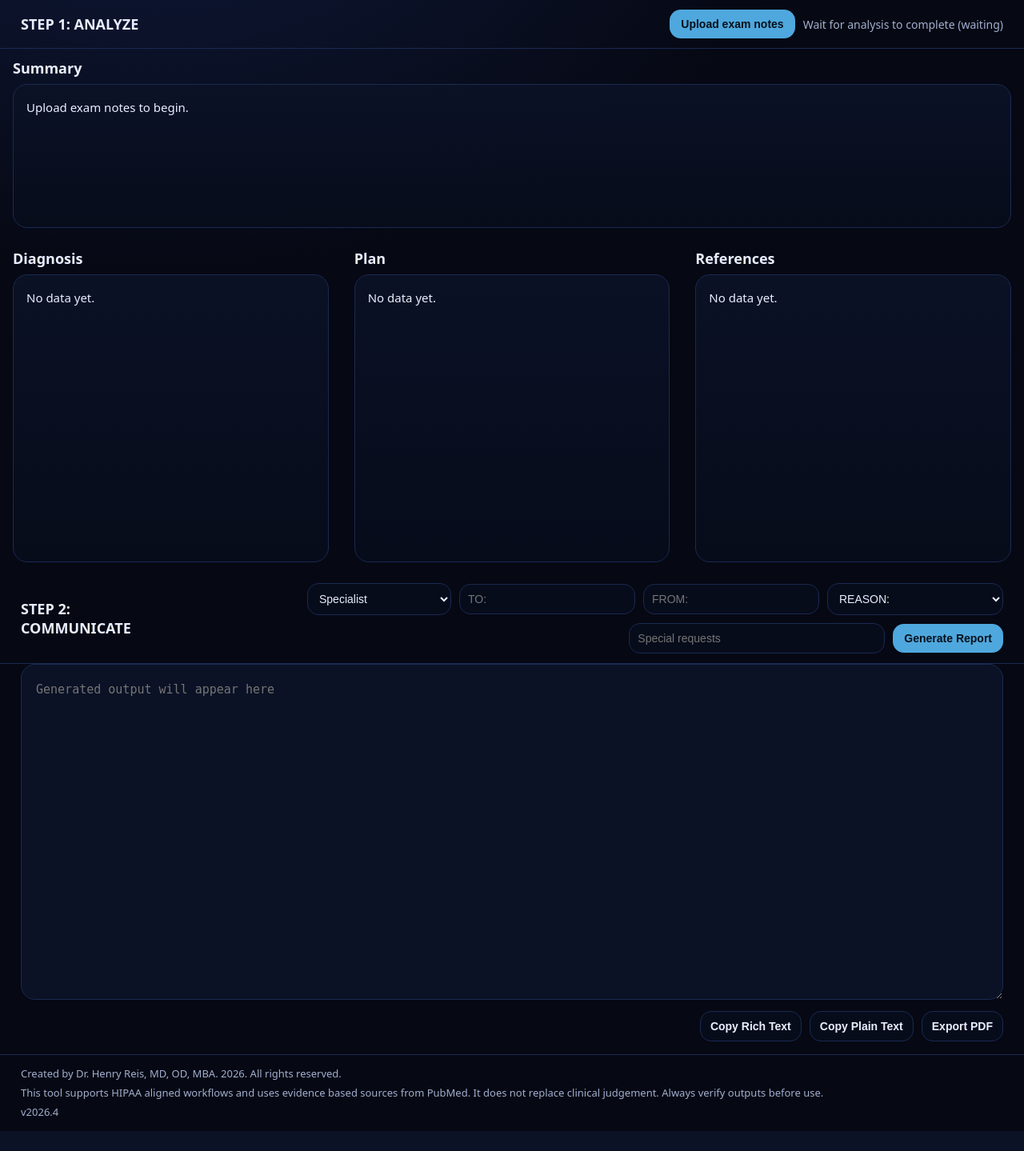
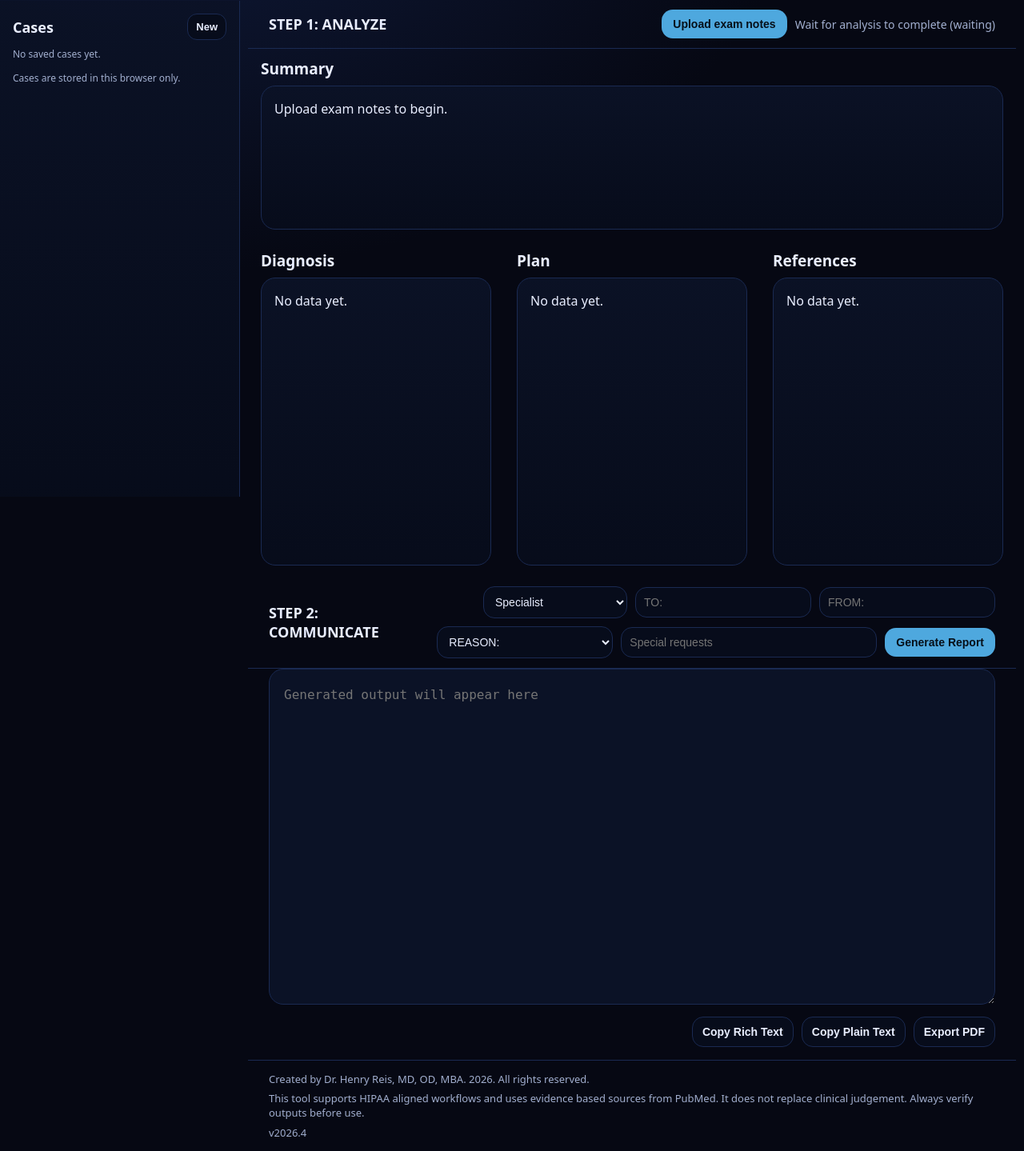
Before and after one commit to ai4doctors/eyedoc, a Flask app: page / in a window 1280 px wide. Shown: the part 179-1618 px from the top of the page at 80% size. Before the commit the page ends 1593 px from the top, so only its background shows below. Run offline with Flask 3, Linux system fonts and the light colour scheme.

Commit message:
Add files via upload

```diff
--- a/app.py
+++ b/app.py
@@ -19,9 +19,11 @@ except Exception:
 try:
     from reportlab.lib.pagesizes import letter as rl_letter
     from reportlab.pdfgen import canvas
+    from reportlab.lib.utils import ImageReader
 except Exception:
     canvas = None
     rl_letter = None
+    ImageReader = None
 
 APP_VERSION = os.getenv("APP_VERSION", "2026.4")
 
@@ -156,7 +158,9 @@ def pubmed_fetch_for_terms(terms: List[str], max_items: int = 12) -> List[Dict[s
         if t and t.lower() not in [x.lower() for x in uniq_terms]:
             uniq_terms.append(t)
     if not uniq_terms:
-        return []
+        # Fallback to a broad ophthalmology evidence search to ensure we can always
+        # return at least one PubMed reference for the case.
+        uniq_terms = ["ophthalmology clinical practice guideline"]
 
     pmids: List[str] = []
     for term in uniq_terms[:6]:
@@ -178,6 +182,22 @@ def pubmed_fetch_for_terms(terms: List[str], max_items: int = 12) -> List[Dict[s
         except Exception:
             continue
 
+    if not pmids:
+        # Final fallback query to guarantee at least one reference.
+        try:
+            r = requests.get(
+                "https://eutils.ncbi.nlm.nih.gov/entrez/eutils/esearch.fcgi",
+                params={"db": "pubmed", "term": "ophthalmology review", "retmax": 3, "retmode": "json"},
+                timeout=10,
+            )
+            r.raise_for_status()
+            data = r.json()
+            ids = (data.get("esearchresult") or {}).get("idlist") or []
+            for pid in ids:
+                if pid not in pmids:
+                    pmids.append(pid)
+        except Exception:
+            pass
     if not pmids:
         return []
 
@@ -221,8 +241,9 @@ plan: array of items, each item:
 
 Rules:
 1 Use only reference numbers that exist in references.
-2 If uncertain, leave refs empty.
-3 Prefer 1 to 3 refs per item.
+2 Prefer 1 to 3 refs per item.
+3 There must always be at least one reference number used somewhere in diagnoses or plan.
+4 If a direct match is unclear, choose the most relevant general reference for the condition or specialty area to provide evidence context.
 
 Analysis:
 {json.dumps(analysis, ensure_ascii=False)}
@@ -262,11 +283,11 @@ Letterhead rules:
 
 Body rules:
 1 Use short paragraphs with good spacing.
-2 Include sections: Clinical summary, Exam findings, Assessment, Plan, Closing.
+2 Include sections: Clinical summary, Exam findings, Assessment, Plan.
 3 Include exam findings with more granularity when available in the note. Prefer objective measurements, key negatives, imaging summaries, and relevant test results.
 4 Do not include Evidence or Disclaimer sections in the letter.
 5 Do not include citations or bracket numbers in the letter body.
-6 Closing must include Kind regards and the authoring doctor name.
+6 End with Kind regards and the authoring doctor name. Do not add a section heading for this sign off.
 
 Form:
 {json.dumps(form, ensure_ascii=False)}
@@ -321,6 +342,27 @@ def run_analysis_job(job_id: str, note_text: str) -> None:
                 if isinstance(pl, dict) and isinstance(pl.get("number"), int):
                     pl["refs"] = pl_map.get(pl["number"], [])
 
+    # Guarantee at least one reference number is used somewhere when references exist
+    if analysis.get("references"):
+        used = False
+        for dx in analysis.get("diagnoses") or []:
+            if isinstance(dx, dict) and dx.get("refs"):
+                used = True
+                break
+        if not used:
+            for pl in analysis.get("plan") or []:
+                if isinstance(pl, dict) and pl.get("refs"):
+                    used = True
+                    break
+        if not used:
+            # Attach reference 1 as a general evidence context anchor
+            if isinstance(analysis.get("diagnoses"), list) and analysis["diagnoses"]:
+                if isinstance(analysis["diagnoses"][0], dict):
+                    analysis["diagnoses"][0]["refs"] = [1]
+            if isinstance(analysis.get("plan"), list) and analysis["plan"]:
+                if isinstance(analysis["plan"][0], dict):
+                    analysis["plan"][0]["refs"] = [1]
+
     set_job(job_id, status="complete", data=analysis, updated_at=now_utc_iso())
 
 @app.get("/")
@@ -367,18 +409,45 @@ def generate_report():
 
     letter_plain = (obj.get("letter_plain") or "").strip()
     letter_html = (obj.get("letter_html") or "").strip()
+    # Some model outputs may leak html breaks into the plain text. Normalize.
+    if letter_plain:
+        letter_plain = re.sub(r"<\s*br\s*/?\s*>", "\n", letter_plain, flags=re.IGNORECASE)
+        letter_plain = re.sub(r"<\s*/?p\s*>", "\n", letter_plain, flags=re.IGNORECASE)
+        letter_plain = re.sub(r"<[^>]+>", "", letter_plain)
+        letter_plain = re.sub(r"\n{3,}", "\n\n", letter_plain).strip()
     if not letter_plain:
         return jsonify({"ok": False, "error": "Empty output"}), 200
 
     return jsonify({"ok": True, "letter_plain": letter_plain, "letter_html": letter_html}), 200
 
 @app.post("/export_pdf")
+
+def signature_slug(provider_name: str) -> str:
+    s = (provider_name or "").strip().lower()
+    s = re.sub(r"\b(dr\.?|md|od|mba)\b", "", s)
+    s = re.sub(r"[^a-z0-9]+", "_", s)
+    s = re.sub(r"_+", "_", s).strip("_")
+    return s
+
+def find_signature_image(provider_name: str) -> Optional[str]:
+    base_dir = os.getenv("SIGNATURE_DIR", "static/signatures")
+    abs_dir = os.path.join(os.path.dirname(__file__), base_dir)
+    slug = signature_slug(provider_name)
+    if not slug:
+        return None
+    for ext in (".png", ".jpg", ".jpeg"):
+        cand = os.path.join(abs_dir, slug + ext)
+        if os.path.exists(cand):
+            return cand
+    return None
+
 def export_pdf():
     if canvas is None or rl_letter is None:
         return jsonify({"ok": False, "error": "PDF export not available"}), 500
 
     payload = request.get_json(silent=True) or {}
     text = (payload.get("text") or "").strip()
+    provider_name = (payload.get("provider_name") or "").strip()
     if not text:
         return jsonify({"ok": False, "error": "No text to export"}), 400
 
@@ -389,7 +458,30 @@ def export_pdf():
     left = 54
     top = height - 54
     line_height = 13
-    y = top
+    # Optional letterhead image at top of each page
+    # Place a PNG at static/letterhead.png (or set LETTERHEAD_IMAGE) to enable
+    letterhead_path = os.getenv("LETTERHEAD_IMAGE", "static/letterhead.png")
+    abs_letterhead = os.path.join(os.path.dirname(__file__), letterhead_path)
+
+    def draw_letterhead_and_get_start_y() -> float:
+        if ImageReader is None:
+            return top
+        try:
+            if not os.path.exists(abs_letterhead):
+                return top
+            img = ImageReader(abs_letterhead)
+            iw, ih = img.getSize()
+            target_w = 504  # 7 inches at 72 dpi
+            scale = target_w / float(iw) if iw else 1.0
+            target_h = float(ih) * scale
+            c.drawImage(img, left, top - target_h + 12, width=target_w, height=target_h, mask="auto")
+            return top - target_h - 6
+        except Exception:
+            return top
+
+    y = draw_letterhead_and_get_start_y()
+
+    signature_path = find_signature_image(provider_name) if provider_name else None
 
     c.setFont("Times-Roman", 12)
 
@@ -407,16 +499,59 @@ def export_pdf():
             if y < 72:
                 c.showPage()
                 c.setFont("Times-Roman", 12)
-                y = top
+                y = draw_letterhead_and_get_start_y()
         c.drawString(left, y, line)
         y -= line_height
 
-    for raw_line in text.splitlines():
+    lines = text.splitlines()
+    i = 0
+    while i < len(lines):
+        raw_line = lines[i]
+        line = (raw_line or "").rstrip()
         if y < 72:
             c.showPage()
             c.setFont("Times-Roman", 12)
-            y = top
+            y = draw_letterhead_and_get_start_y()
+        # Signature handling
+        if line.strip().lower() in ("kind regards,", "kind regards", "regards,", "regards"):
+            draw_wrapped(raw_line)
+            if signature_path and ImageReader is not None:
+                try:
+                    img = ImageReader(signature_path)
+                    iw, ih = img.getSize()
+                    target_w = 320
+                    scale = target_w / float(iw) if iw else 1.0
+                    target_h = float(ih) * scale
+                    if y - target_h < 72:
+                        c.showPage()
+                        c.setFont("Times-Roman", 12)
+                        y = draw_letterhead_and_get_start_y()
+                    c.drawImage(img, left, y - target_h + 6, width=target_w, height=target_h, mask="auto")
+                    y -= (target_h + 8)
+                    # Skip next non empty provider line
+                    j = i + 1
+                    while j < len(lines) and not (lines[j] or "").strip():
+                        j += 1
+                    if j < len(lines):
+                        nxt = (lines[j] or "").strip().lower()
+                        prov = (provider_name or "").strip().lower()
+                        if prov and (prov in nxt or nxt.startswith("dr")):
+                            i = j + 1
+                            continue
+                except Exception:
+                    pass
+            else:
+                # If the next line is empty, inject provider name
+                if provider_name:
+                    j = i + 1
+                    while j < len(lines) and not (lines[j] or "").strip():
+                        j += 1
+                    if j >= len(lines):
+                        draw_wrapped(provider_name)
+            i += 1
+            continue
         draw_wrapped(raw_line)
+        i += 1
 
     c.save()
     return send_file(out_path, as_attachment=True, download_name="ai4health_output.pdf", mimetype="application/pdf")
--- a/static/app.css
+++ b/static/app.css
@@ -15,7 +15,7 @@ body{
   font-family: ui-sans-serif, system-ui, -apple-system, Segoe UI, Roboto, Arial, sans-serif;
   background: radial-gradient(1400px 900px at 15% 0%, var(--bgAccent) 0%, var(--bg) 58%);
   color:var(--text);
-  font-size:15px;
+  font-size:16px;
 }
 .topBar{
   display:flex;
@@ -28,6 +28,90 @@ body{
   position:sticky;
   top:0;
   z-index:20;
+}
+
+.appGrid{
+  display:grid;
+  grid-template-columns: 300px 1fr;
+  gap:0;
+  min-height:calc(100vh - 0px);
+}
+
+.sideBar{
+  border-right:1px solid var(--border);
+  background: linear-gradient(180deg, rgba(11,18,38,0.98), rgba(7,12,27,0.98));
+  padding:16px;
+  position:sticky;
+  top:180px;
+  align-self:start;
+  height:calc(100vh - 180px);
+  overflow:auto;
+}
+
+.sideHeader{
+  display:flex;
+  align-items:center;
+  justify-content:space-between;
+  gap:10px;
+  margin-bottom:10px;
+}
+
+.sideTitle{
+  font-weight:900;
+  font-size:18px;
+}
+
+.sideBtn{
+  padding:8px 10px;
+  border-radius:12px;
+  border:1px solid var(--border);
+  background: var(--panel2);
+  color: var(--text);
+  cursor:pointer;
+  font-size:13px;
+  font-weight:900;
+}
+
+.caseList{
+  display:flex;
+  flex-direction:column;
+  gap:10px;
+  margin-top:10px;
+}
+
+.caseCard{
+  border:1px solid var(--border);
+  background: rgba(6,8,19,0.35);
+  border-radius:16px;
+  padding:12px;
+  cursor:pointer;
+}
+
+.caseCard:hover{
+  outline:2px solid rgba(78,168,222,0.35);
+}
+
+.caseTitle{
+  font-weight:900;
+  font-size:14px;
+  margin-bottom:4px;
+}
+
+.caseMeta{
+  color:var(--muted);
+  font-size:12px;
+  line-height:1.35;
+}
+
+.sideHint{
+  color:var(--muted);
+  font-size:12px;
+  margin-top:14px;
+  line-height:1.35;
+}
+
+.mainArea{
+  padding:0 10px;
 }
 .brand{
   display:flex;
@@ -94,7 +178,7 @@ body{
 }
 
 .sectionTitle{
-  font-size:18px;
+  font-size:19px;
   margin:12px 16px 8px 16px;
 }
 
@@ -105,7 +189,7 @@ body{
   padding:16px;
   background: linear-gradient(180deg, rgba(11,18,38,0.95), rgba(7,12,27,0.95));
   line-height:1.6;
-  font-size:15px;
+  font-size:16px;
   min-height:120px;
 }
 .summary .panel{min-height:180px}
@@ -171,7 +276,7 @@ body{
   background: var(--panel);
   color: var(--text);
   padding:18px;
-  font-size:15px;
+  font-size:16px;
   line-height:1.75;
   resize:vertical;
 }
--- a/static/app.js
+++ b/static/app.js
@@ -4,6 +4,108 @@ let jobId = ""
 let latestAnalysis = null
 let latestLetterHtml = ""
 let theme = "dark"
+
+const CASES_KEY = "ai4health_cases_v1"
+
+function loadCases(){
+  try{
+    const raw = localStorage.getItem(CASES_KEY)
+    return raw ? JSON.parse(raw) : []
+  }catch(e){
+    return []
+  }
+}
+
+function saveCases(cases){
+  try{
+    localStorage.setItem(CASES_KEY, JSON.stringify(cases))
+  }catch(e){
+    return
+  }
+}
+
+function upsertCase(analysis){
+  if(!analysis){
+    return
+  }
+  const cases = loadCases()
+  const patient = (analysis.patient_name || "").trim() || "Untitled case"
+  const provider = (analysis.provider_name || "").trim()
+  const ts = Date.now()
+  const id = `${ts}_${Math.random().toString(16).slice(2)}`
+  const entry = {
+    id,
+    ts,
+    patient,
+    provider,
+    dx_count: (analysis.diagnoses || []).length,
+    analysis
+  }
+  cases.unshift(entry)
+  saveCases(cases.slice(0, 30))
+  renderCaseList()
+}
+
+function renderCaseList(){
+  const list = el("caseList")
+  if(!list){
+    return
+  }
+  const cases = loadCases()
+  if(!cases.length){
+    list.innerHTML = "<div class=\"caseMeta\">No saved cases yet.</div>"
+    return
+  }
+  const frag = document.createDocumentFragment()
+  cases.forEach(c => {
+    const card = document.createElement("div")
+    card.className = "caseCard"
+    card.dataset.caseId = c.id
+
+    const t = document.createElement("div")
+    t.className = "caseTitle"
+    t.textContent = c.patient
+    card.appendChild(t)
+
+    const m = document.createElement("div")
+    m.className = "caseMeta"
+    const d = new Date(c.ts)
+    const when = d.toLocaleString()
+    const dx = c.dx_count ? `${c.dx_count} dx` : ""
+    const prov = c.provider ? c.provider : ""
+    m.textContent = [when, prov, dx].filter(Boolean).join("  ")
+    card.appendChild(m)
+
+    frag.appendChild(card)
+  })
+  list.innerHTML = ""
+  list.appendChild(frag)
+}
+
+function loadCaseById(id){
+  const cases = loadCases()
+  const c = cases.find(x => x.id === id)
+  if(!c){
+    toast("Case not found")
+    return
+  }
+  latestAnalysis = c.analysis
+  latestLetterHtml = ""
+  el("letter").value = ""
+  el("fromDoctor").value = (latestAnalysis.provider_name || "").trim()
+  buildReasonOptions()
+  renderSummary()
+  renderDx()
+  renderPlan()
+  renderRefs()
+  setAnalyzeStatus("analysis complete")
+  toast("Case loaded")
+}
+
+function clearCases(){
+  saveCases([])
+  renderCaseList()
+}
 
 function el(id){ return document.getElementById(id) }
 
@@ -41,6 +143,10 @@ function clearAll(){
   el("reasonOther").value = ""
   setAnalyzeStatus("waiting")
   toast("Reset complete")
+}
+
+function newCase(){
+  clearAll()
 }
 
 function applyTheme(){
@@ -125,6 +231,8 @@ function renderDx(){
   const frag = document.createDocumentFragment()
   dx.forEach(item => {
     const wrap = document.createElement("div")
+    wrap.dataset.refs = (item.refs || []).join(",")
+    wrap.id = `dx_${item.number}`
 
     const title = document.createElement("div")
     title.className = "itemTitle"
@@ -134,8 +242,22 @@ function renderDx(){
 
     const meta = document.createElement("div")
     meta.className = "itemMeta"
-    const refs = (item.refs || []).map(n => `[${n}]`).join(" ")
-    meta.textContent = refs ? `Evidence ${refs}` : ""
+    const refs = (item.refs || []).map(n => String(n)).filter(Boolean)
+    if(refs.length){
+      const label = document.createElement("span")
+      label.textContent = "Evidence "
+      meta.appendChild(label)
+      refs.forEach((n, idx) => {
+        const s = document.createElement("span")
+        s.className = "citeRef"
+        s.dataset.ref = n
+        s.textContent = `[${n}]`
+        meta.appendChild(s)
+        if(idx < refs.length - 1){
+          meta.appendChild(document.createTextNode(" "))
+        }
+      })
+    }
     wrap.appendChild(meta)
 
     const ul = document.createElement("ul")
@@ -163,6 +285,8 @@ function renderPlan(){
   const frag = document.createDocumentFragment()
   plan.forEach(item => {
     const wrap = document.createElement("div")
+    wrap.dataset.refs = (item.refs || []).join(",")
+    wrap.id = `plan_${item.number}`
 
     const title = document.createElement("div")
     title.className = "itemTitle"
@@ -171,10 +295,31 @@ function renderPlan(){
 
     const meta = document.createElement("div")
     meta.className = "itemMeta"
-    const refs = (item.refs || []).map(n => `[${n}]`).join(" ")
     const aligned = (item.aligned_dx_numbers || []).length ? `Dx ${item.aligned_dx_numbers.join(", ")}` : ""
-    const metaText = [aligned, refs ? `Evidence ${refs}` : ""].filter(Boolean).join("   ")
-    meta.textContent = metaText
+    if(aligned){
+      const a = document.createElement("span")
+      a.textContent = aligned
+      meta.appendChild(a)
+    }
+    const refs = (item.refs || []).map(n => String(n)).filter(Boolean)
+    if(refs.length){
+      if(aligned){
+        meta.appendChild(document.createTextNode("   "))
+      }
+      const label = document.createElement("span")
+      label.textContent = "Evidence "
+      meta.appendChild(label)
+      refs.forEach((n, idx) => {
+        const s = document.createElement("span")
+        s.className = "citeRef"
+        s.dataset.ref = n
+        s.textContent = `[${n}]`
+        meta.appendChild(s)
+        if(idx < refs.length - 1){
+          meta.appendChild(document.createTextNode(" "))
+        }
+      })
+    }
     wrap.appendChild(meta)
 
     const ul = document.createElement("ul")
@@ -202,6 +347,8 @@ function renderRefs(){
   const frag = document.createDocumentFragment()
   refs.forEach(r => {
     const wrap = document.createElement("div")
+    wrap.className = "clickableRef"
+    wrap.dataset.ref = String(r.number)
 
     const title = document.createElement("div")
     title.className = "itemTitle"
@@ -219,6 +366,31 @@ function renderRefs(){
   })
   box.innerHTML = ""
   box.appendChild(frag)
+}
+
+function clearHighlights(){
+  document.querySelectorAll(".highlight").forEach(n => n.classList.remove("highlight"))
+}
+
+function highlightRef(refNum){
+  const n = String(refNum)
+  clearHighlights()
+  const candidates = []
+  ;[el("dxBox"), el("planBox")].forEach(container => {
+    if(!container){
+      return
+    }
+    Array.from(container.children).forEach(child => {
+      const refs = (child.dataset && child.dataset.refs) ? child.dataset.refs.split(",").filter(Boolean) : []
+      if(refs.includes(n)){
+        child.classList.add("highlight")
+        candidates.push(child)
+      }
+    })
+  })
+  if(candidates.length){
+    candidates[0].scrollIntoView({behavior:"smooth", block:"center"})
+  }
 }
 
 async function startAnalyze(){
@@ -278,6 +450,7 @@ async function pollAnalyze(){
       renderDx()
       renderPlan()
       renderRefs()
+      upsertCase(latestAnalysis)
       toast("Analysis complete")
       return
     }
@@ -375,7 +548,7 @@ async function exportPdf(){
   const res = await fetch("/export_pdf", {
     method:"POST",
     headers: {"Content-Type":"application/json"},
-    body: JSON.stringify({ text })
+    body: JSON.stringify({ text, provider_name: (el("fromDoctor").value || "").trim() })
   })
   if(!res.ok){
     toast("PDF export failed")
@@ -424,7 +597,43 @@ el("copyRich").addEventListener("click", copyRich)
 el("exportPdf").addEventListener("click", exportPdf)
 
 el("resetBtn").addEventListener("click", clearAll)
+el("newCaseBtn").addEventListener("click", clearAll)
+
+el("caseList").addEventListener("click", (e) => {
+  const card = e.target.closest(".caseCard")
+  if(!card){
+    return
+  }
+  const id = card.dataset.caseId
+  if(id){
+    loadCaseById(id)
+  }
+})
+
+el("refBox").addEventListener("click", (e) => {
+  const node = e.target.closest(".clickableRef")
+  if(!node){
+    return
+  }
+  const ref = node.dataset.ref
+  if(ref){
+    highlightRef(ref)
+  }
+})
+
+document.addEventListener("click", (e) => {
+  const n = e.target.closest(".citeRef")
+  if(!n){
+    return
+  }
+  const ref = n.dataset.ref
+  if(ref){
+    highlightRef(ref)
+  }
+})
+
 el("themeBtn").addEventListener("click", toggleTheme)
 
 applyTheme()
 setAnalyzeStatus("waiting")
+renderCaseList()
--- a/templates/index.html
+++ b/templates/index.html
@@ -24,6 +24,17 @@
     </div>
   </header>
 
+  <div class="appGrid">
+    <aside class="sideBar">
+      <div class="sideHeader">
+        <div class="sideTitle">Cases</div>
+        <button id="newCaseBtn" class="sideBtn" type="button">New</button>
+      </div>
+      <div id="caseList" class="caseList"></div>
+      <div class="sideHint">Cases are stored in this browser only.</div>
+    </aside>
+
+    <div class="mainArea">
       <section class="stepBar">
         <div class="stepTitle"><b>STEP 1: ANALYZE</b></div>
         <div class="stepControls">
@@ -92,6 +103,8 @@
         <div class="footerSmall">This tool supports HIPAA aligned workflows and uses evidence based sources from PubMed. It does not replace clinical judgement. Always verify outputs before use.</div>
         <div class="footerSmall">v{{ version }}</div>
       </footer>
+    </div>
+  </div>
 
   <div id="toast" class="toast" role="status" aria-live="polite"></div>
   <script src="/static/app.js"></script>
```
Also changed, not shown: other parts of static/app.css (+33 -2 lines), README.md, static/letterhead.png (added), static/letterhead_source.jpeg (added), static/signatures/henry_reis.png (added). Lines whose indentation alone changed are shown as unchanged.
